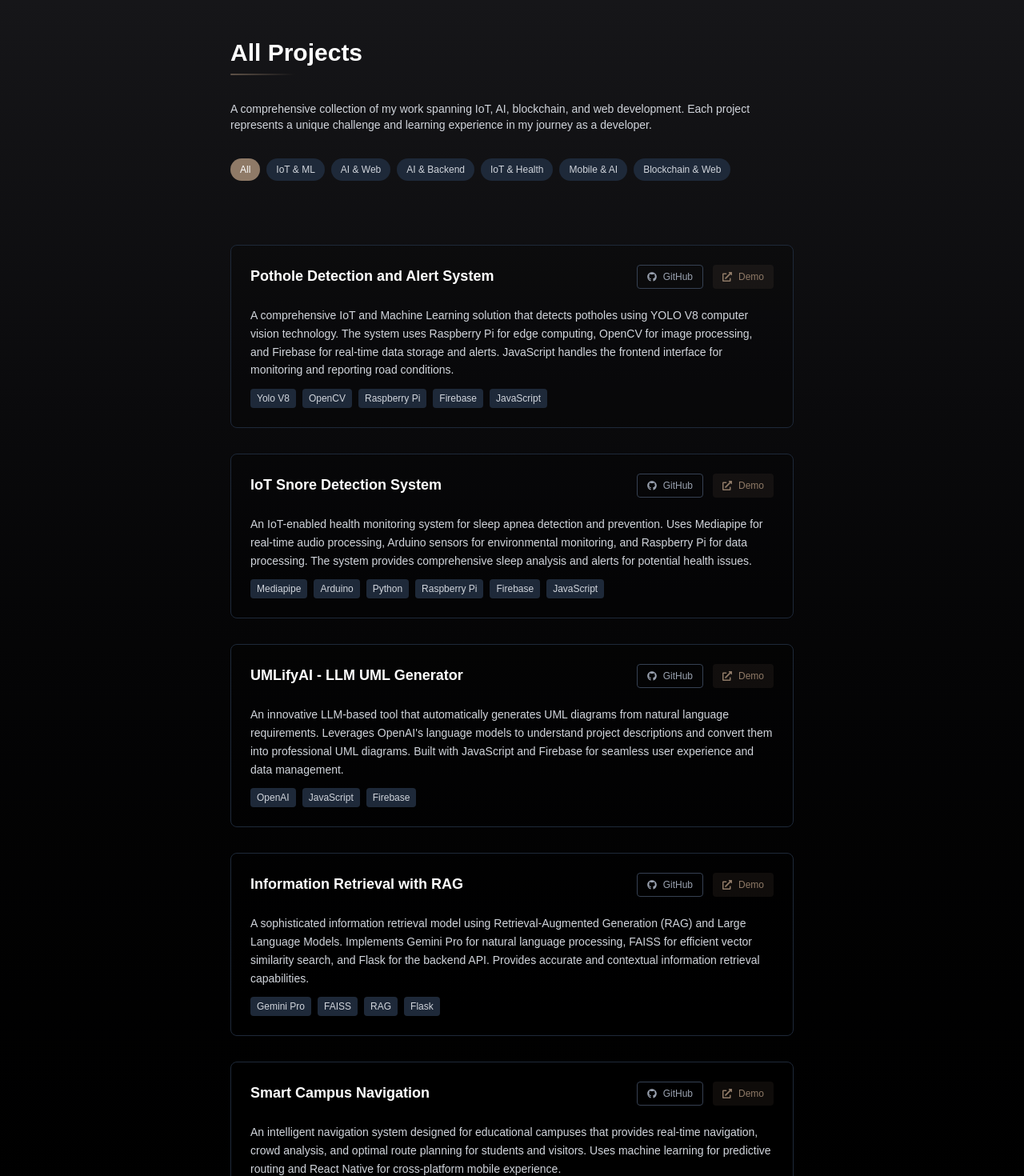
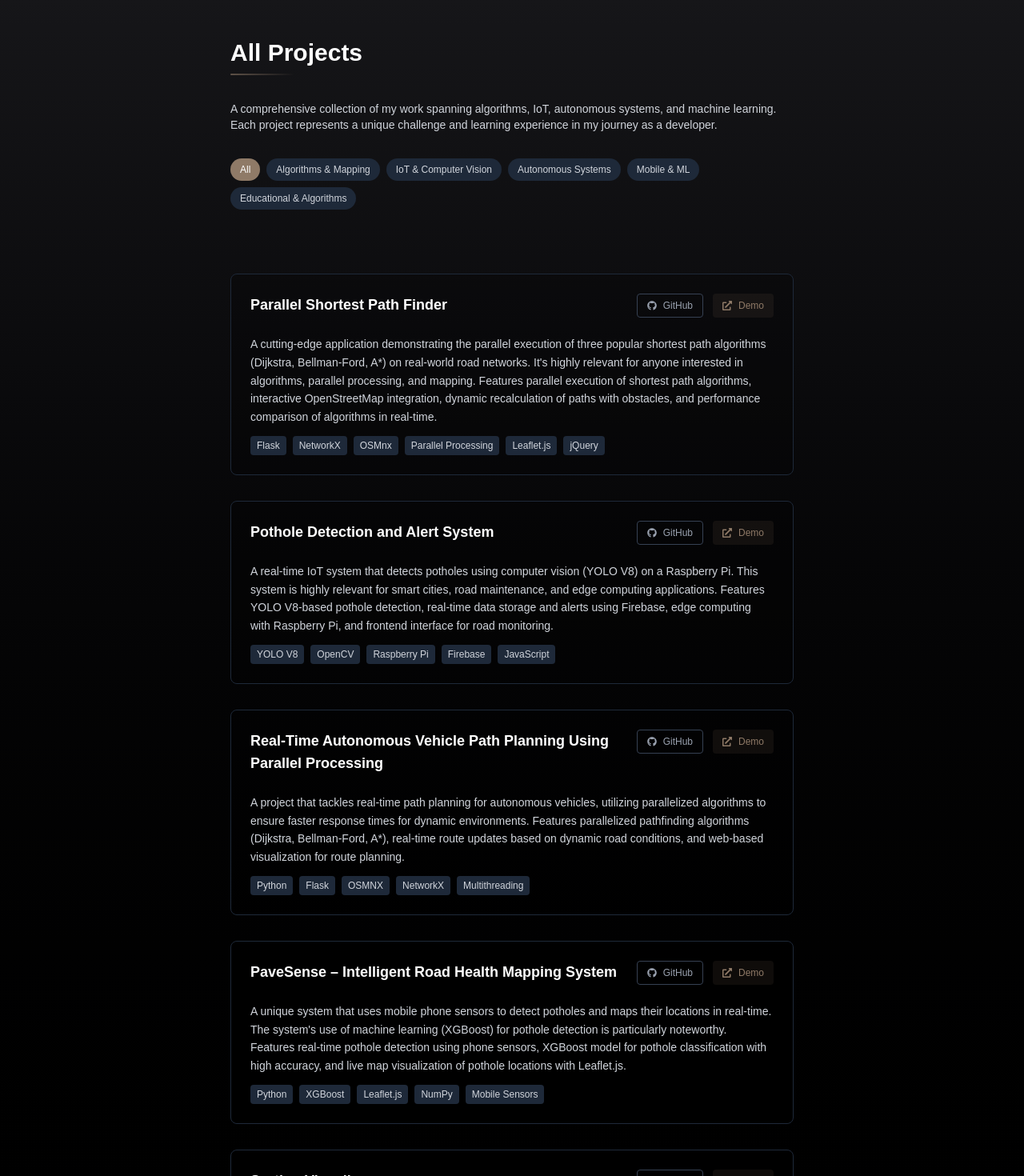
Before and after one commit to kxshrx/my-portfolio, a Next.js app: page /projects in a window 1280 px wide. Shown: the part 80-1550 px from the top of the page at 80% size. Built offline with nearby package versions, Linux system fonts and the light colour scheme.

Commit message:
updated my content

```diff
--- a/src/app/projects/page.tsx
+++ b/src/app/projects/page.tsx
@@ -6,74 +6,63 @@ import Link from "next/link";
 const allProjects = [
   {
     id: 1,
-    title: "Pothole Detection and Alert System",
-    description: "IoT and ML-based system for road safety using computer vision and real-time alerts.",
-    longDescription: "A comprehensive IoT and Machine Learning solution that detects potholes using YOLO V8 computer vision technology. The system uses Raspberry Pi for edge computing, OpenCV for image processing, and Firebase for real-time data storage and alerts. JavaScript handles the frontend interface for monitoring and reporting road conditions.",
-    tech: ["Yolo V8", "OpenCV", "Raspberry Pi", "Firebase", "JavaScript"],
-    github: "https://github.com/samprincefranklink/pothole-detection",
-    demo: "https://pothole-detection-demo.vercel.app",
-    category: "IoT & ML",
+    title: "Parallel Shortest Path Finder",
+    description: "A cutting-edge application demonstrating the parallel execution of three popular shortest path algorithms on real-world road networks.",
+    longDescription: "A cutting-edge application demonstrating the parallel execution of three popular shortest path algorithms (Dijkstra, Bellman-Ford, A*) on real-world road networks. It's highly relevant for anyone interested in algorithms, parallel processing, and mapping. Features parallel execution of shortest path algorithms, interactive OpenStreetMap integration, dynamic recalculation of paths with obstacles, and performance comparison of algorithms in real-time.",
+    tech: ["Flask", "NetworkX", "OSMnx", "Parallel Processing", "Leaflet.js", "jQuery"],
+    github: "https://github.com/yourusername/parallel-shortest-path",
+    demo: "https://parallel-path-demo.vercel.app",
+    category: "Algorithms & Mapping",
   },
   {
     id: 2,
-    title: "IoT Snore Detection System",
-    description: "Smart health monitoring system that detects snoring patterns and provides sleep quality insights.",
-    longDescription: "An IoT-enabled health monitoring system for sleep apnea detection and prevention. Uses Mediapipe for real-time audio processing, Arduino sensors for environmental monitoring, and Raspberry Pi for data processing. The system provides comprehensive sleep analysis and alerts for potential health issues.",
-    tech: ["Mediapipe", "Arduino", "Python", "Raspberry Pi", "Firebase", "JavaScript"],
-    github: "https://github.com/samprincefranklink/snore-detection",
-    demo: "https://snore-detection-demo.vercel.app",
-    category: "IoT & Health",
+    title: "Pothole Detection and Alert System",
+    description: "A real-time IoT system that detects potholes using computer vision (YOLO V8) on a Raspberry Pi for smart cities applications.",
+    longDescription: "A real-time IoT system that detects potholes using computer vision (YOLO V8) on a Raspberry Pi. This system is highly relevant for smart cities, road maintenance, and edge computing applications. Features YOLO V8-based pothole detection, real-time data storage and alerts using Firebase, edge computing with Raspberry Pi, and frontend interface for road monitoring.",
+    tech: ["YOLO V8", "OpenCV", "Raspberry Pi", "Firebase", "JavaScript"],
+    github: "https://github.com/yourusername/pothole-detection",
+    demo: "https://pothole-detection-demo.vercel.app",
+    category: "IoT & Computer Vision",
   },
   {
     id: 3,
-    title: "UMLifyAI - LLM UML Generator",
-    description: "AI-powered tool that generates UML diagrams from natural language descriptions.",
-    longDescription: "An innovative LLM-based tool that automatically generates UML diagrams from natural language requirements. Leverages OpenAI's language models to understand project descriptions and convert them into professional UML diagrams. Built with JavaScript and Firebase for seamless user experience and data management.",
-    tech: ["OpenAI", "JavaScript", "Firebase"],
-    github: "https://github.com/samprincefranklink/umlify-ai",
-    demo: "https://umlify-ai.vercel.app",
-    category: "AI & Web",
+    title: "Real-Time Autonomous Vehicle Path Planning Using Parallel Processing",
+    description: "A project that tackles real-time path planning for autonomous vehicles, utilizing parallelized algorithms for faster response times.",
+    longDescription: "A project that tackles real-time path planning for autonomous vehicles, utilizing parallelized algorithms to ensure faster response times for dynamic environments. Features parallelized pathfinding algorithms (Dijkstra, Bellman-Ford, A*), real-time route updates based on dynamic road conditions, and web-based visualization for route planning.",
+    tech: ["Python", "Flask", "OSMNX", "NetworkX", "Multithreading"],
+    github: "https://github.com/yourusername/autonomous-vehicle-path-planning",
+    demo: "https://autonomous-path-demo.vercel.app",
+    category: "Autonomous Systems",
   },
   {
     id: 4,
-    title: "Information Retrieval with RAG",
-    description: "Advanced information retrieval system using Retrieval-Augmented Generation.",
-    longDescription: "A sophisticated information retrieval model using Retrieval-Augmented Generation (RAG) and Large Language Models. Implements Gemini Pro for natural language processing, FAISS for efficient vector similarity search, and Flask for the backend API. Provides accurate and contextual information retrieval capabilities.",
-    tech: ["Gemini Pro", "FAISS", "RAG", "Flask"],
-    github: "https://github.com/samprincefranklink/rag-retrieval",
-    demo: "https://rag-demo.vercel.app",
-    category: "AI & Backend",
+    title: "PaveSense – Intelligent Road Health Mapping System",
+    description: "A unique system that uses mobile phone sensors to detect potholes and maps their locations in real-time using machine learning.",
+    longDescription: "A unique system that uses mobile phone sensors to detect potholes and maps their locations in real-time. The system's use of machine learning (XGBoost) for pothole detection is particularly noteworthy. Features real-time pothole detection using phone sensors, XGBoost model for pothole classification with high accuracy, and live map visualization of pothole locations with Leaflet.js.",
+    tech: ["Python", "XGBoost", "Leaflet.js", "NumPy", "Mobile Sensors"],
+    github: "https://github.com/yourusername/pavesense",
+    demo: "https://pavesense-demo.vercel.app",
+    category: "Mobile & ML",
   },
   {
     id: 5,
-    title: "Smart Campus Navigation",
-    description: "AI-powered campus navigation system with real-time crowd density analysis.",
-    longDescription: "An intelligent navigation system designed for educational campuses that provides real-time navigation, crowd analysis, and optimal route planning for students and visitors. Uses machine learning for predictive routing and React Native for cross-platform mobile experience.",
-    tech: ["React Native", "Firebase", "Google Maps API", "Machine Learning", "Node.js"],
-    github: "https://github.com/samprincefranklink/campus-navigation",
-    demo: "https://campus-nav-demo.vercel.app",
-    category: "Mobile & AI",
-  },
-  {
-    id: 6,
-    title: "Blockchain Voting System",
-    description: "Secure and transparent voting system built on blockchain technology.",
-    longDescription: "A decentralized voting platform that leverages blockchain technology to ensure transparency, security, and immutability in electoral processes. Built with Solidity smart contracts, Web3.js for blockchain interaction, and IPFS for decentralized storage.",
-    tech: ["Solidity", "Web3.js", "React", "Ethereum", "MetaMask", "IPFS"],
-    github: "https://github.com/samprincefranklink/blockchain-voting",
-    demo: "https://blockchain-voting-demo.vercel.app",
-    category: "Blockchain & Web",
+    title: "Sorting Visualizer",
+    description: "A fun and educational web app that visually demonstrates how different sorting algorithms work with interactive features.",
+    longDescription: "A fun and educational web app that visually demonstrates how different sorting algorithms work. While not as complex as the other projects, it's a highly interactive and valuable tool for learning algorithms. Features visual representation of sorting algorithms, adjustable array size and speed for better user interaction, color-coded elements to track sorting progress, and responsive mobile-friendly interface.",
+    tech: ["HTML5", "CSS3", "JavaScript"],
+    github: "https://github.com/yourusername/sorting-visualizer",
+    demo: "https://sorting-visualizer-demo.vercel.app",
+    category: "Educational & Algorithms",
   },
 ];
 
 const categories = [
   "All",
-  "IoT & ML",
-  "AI & Web",
-  "AI & Backend",
-  "IoT & Health",
-  "Mobile & AI",
-  "Blockchain & Web",
+  "Algorithms & Mapping",
+  "IoT & Computer Vision",
+  "Autonomous Systems",
+  "Mobile & ML",
+  "Educational & Algorithms",
 ];
 
 const ProjectsPage: React.FC = () => {
@@ -87,7 +76,7 @@ const ProjectsPage: React.FC = () => {
     // Optional: Set meta description
     const metaDescription = document.querySelector('meta[name="description"]');
     if (metaDescription) {
-      metaDescription.setAttribute('content', 'Explore my projects in AI, IoT, web development, and machine learning');
+      metaDescription.setAttribute('content', 'Explore my projects in algorithms, IoT, autonomous systems, and machine learning');
     }
   }, []);
 
@@ -113,7 +102,7 @@ const ProjectsPage: React.FC = () => {
               <div className="w-20 h-0.5 bg-gradient-to-r from-[#8f7a67] to-transparent rounded-full opacity-60"></div>
             </div>
             <p className="text-gray-300 text-sm mb-8">
-              A comprehensive collection of my work spanning IoT, AI, blockchain, and web development.
+              A comprehensive collection of my work spanning algorithms, IoT, autonomous systems, and machine learning.
               Each project represents a unique challenge and learning experience in my journey as a developer.
             </p>
 
--- a/src/app/work/page.tsx
+++ b/src/app/work/page.tsx
@@ -191,32 +191,39 @@
 //     </div>
 //   );
 // }
-
-"use client";
 "use client";
 import React, { useEffect } from "react";
 
 const workItems = [
   {
-    duration: "May2024 - On Going",
-    place: "Intel Corporation, Bangalore",
-    title: "Tech Intern",
+    duration: "January 2025",
+    place: "Google Data Analytics Professional Certificate",
+    title: "Google/Coursera Certification",
     description:
-      "Currently working as an intern in Intel Corporation's. I am applying my knowledge of IoT and cloud technologies to contribute to innovative solutions, gaining valuable experience in industry best practices and developing my technical skills in a dynamic and collaborative environment.",
+      "I successfully completed the Google Data Analytics Professional Certificate, a comprehensive 8-course specialization that focused on data cleaning, visualization, SQL programming, and end-to-end analytics processes. This certification honed my skills in analyzing and interpreting large datasets, preparing me for roles that demand a deep understanding of data analytics and decision-making processes.",
+    link: "https://coursera.org/professional-certificates/google-data-analytics",
   },
   {
-    duration: "May2021 - Jul2021",
-    place: "FOSSEE Summer Internship",
-    title: "Research Intern",
+    duration: "July 2024",
+    place: "Microsoft Azure AI Fundamentals (AI-900)",
+    title: "Microsoft Certification",
     description:
-      "I translated Arduino code to Python-based firmware, enhancing library functionality and accessibility. I also worked on an IR proximity sensor, gaining experience in sensor integration and data processing. This experience fostered my skills in Arduino and Python programming, and solidified my understanding of embedded systems development.",
+      "I earned the Microsoft Azure AI Fundamentals certification with a score of 931/1000, demonstrating my proficiency in AI workloads, machine learning principles, computer vision, natural language processing (NLP), and generative AI using Microsoft Azure. This certification reinforced my understanding of the core concepts and provided hands-on experience in implementing AI solutions on the Azure platform.",
+    link: "https://learn.microsoft.com/en-us/certifications/azure-ai-fundamentals/",
   },
   {
-    duration: "May2021 - Jul2021",
-    place: "KITE India",
-    title: "UI UX Intern",
+    duration: "Nov 2023 - Jan 2024",
+    place: "Microsoft Imagine Cup 2024",
+    title: "Cognitive Cue - An Elderly Ally",
     description:
-      "During my internship at KITE India as a UI/UX intern, I had the opportunity to work on the design and interface of a travel agency website. I collaborated with the team to create a user-friendly and visually appealing website that enhanced the overall user experience. It was an exciting project that allowed me to apply my skills in user research, wireframing, prototyping, and visual design. I thoroughly enjoyed the experience and gained valuable insights into the field of UI/UX design.",
+      "I designed Cognitive Cue, a dementia-assistive IoT app that integrates machine learning to offer personalized emergency features for elderly users. By utilizing Azure's cloud computing and storage, I was able to scale the application for widespread use. The app helped improve elderly task efficiency by 40%, offering real-time assistance, health management, and proactive alerts. This innovative project earned me a spot in the second round of the Microsoft Imagine Cup 2024, where I was recognized for enhancing the quality of life for the elderly community.",
+  },
+  {
+    duration: "2022 - 2024",
+    place: "CYSCom Club Member",
+    title: "Extra-curricular Activities",
+    description:
+      "During my time in college, I was an active member of the CYSCom Club, where I organized and led multiple events, technical workshops, and collaborative meets. The club played a vital role in promoting technology, coding, and problem-solving skills within the student community, and I contributed to fostering a collaborative environment that encouraged learning and innovation.",
   },
 ];
 
@@ -246,20 +253,29 @@ export default function Work() {
             </div>
 
             {/* Work Items with animations */}
-            <div className="pb-12">
+            <div className="space-y-1 pb-12">
               {workItems.map((item, idx) => (
                 <div
                   key={idx}
-                  className={`opacity-0 animate-fade-in-up delay-${
-                    (idx + 1) * 200
-                  } group`}
+                  className={`opacity-0 animate-fade-in-up delay-${(idx + 1) * 100} group`}
                 >
                   <div className="py-4">
                     <div className="text-xs text-gray-400 mb-1">
                       {item.duration}
                     </div>
                     <div className="text-lg font-semibold text-[#8f7a67] mb-1">
-                      {item.place}
+                      {item.link ? (
+                        <a
+                          href={item.link}
+                          target="_blank"
+                          rel="noopener noreferrer"
+                          className="hover:underline"
+                        >
+                          {item.place}
+                        </a>
+                      ) : (
+                        item.place
+                      )}
                     </div>
                     <div className="text-sm text-gray-400 mb-3">
                       {item.title}
--- a/src/components/Footer.tsx
+++ b/src/components/Footer.tsx
@@ -32,7 +32,7 @@ const Footer: React.FC = () => {
     {
       name: "GitHub",
       icon: <FaGithub className="w-5 h-5" />,
-      url: "https://github.com/kxhrx",
+      url: "https://github.com/kxshrx",
       color: "hover:text-white",
     },
     {
--- a/src/components/Projects.tsx
+++ b/src/components/Projects.tsx
@@ -54,7 +54,7 @@ const Projects: React.FC = () => (
         <div
           key={project.id}
           className={`opacity-0 animate-fade-in-up delay-${
-            (index + 1) * 200
+            (index + 1) * 100
           } group`}
         >
           <div className="py-4 border-b border-gray-800/50 hover:border-[#8f7a67]/30 transition-all duration-300">
```
Also changed, not shown: src/app/globals.css (+17 -2 lines), src/components/About.tsx (+5 -5 lines), src/components/Header.tsx (+7 -4 lines).
